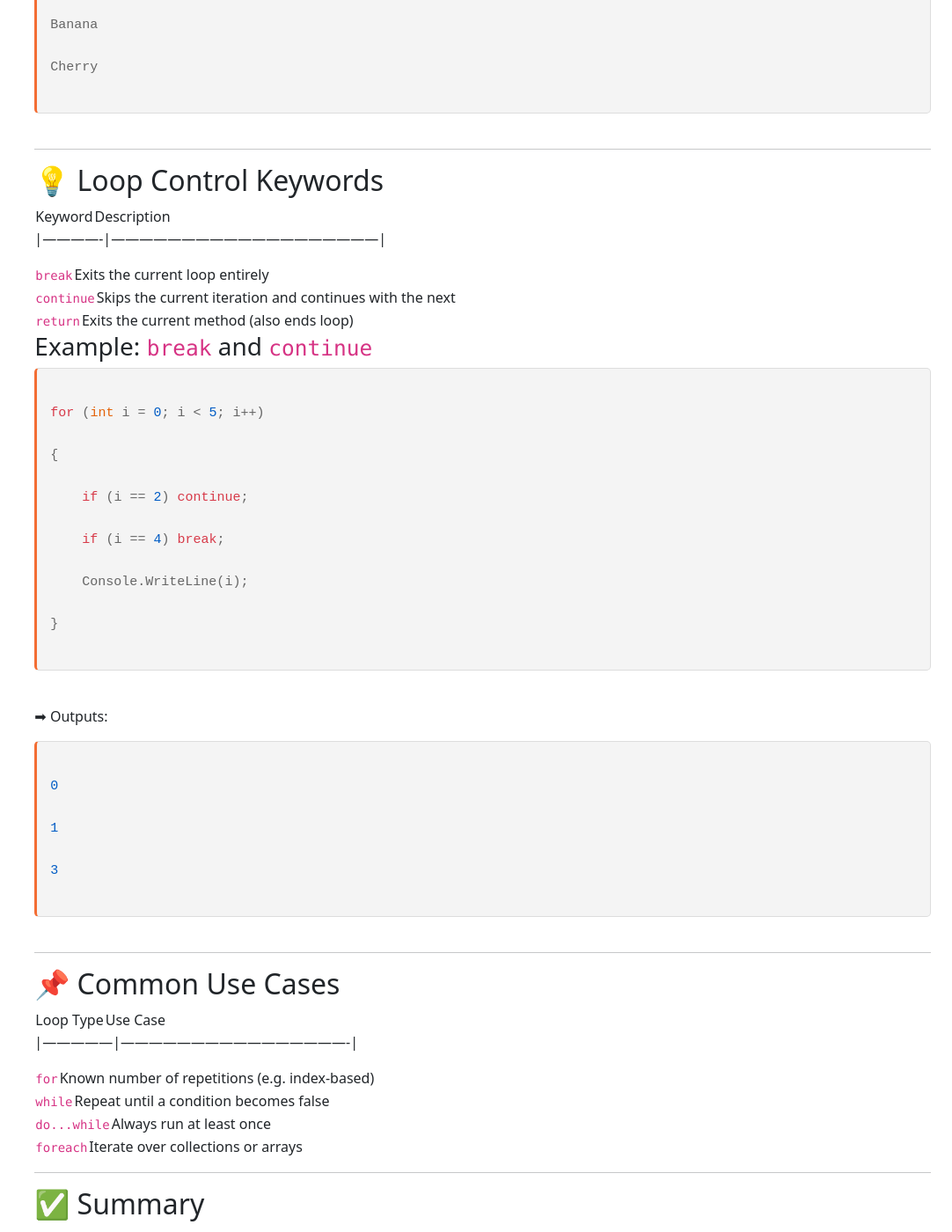
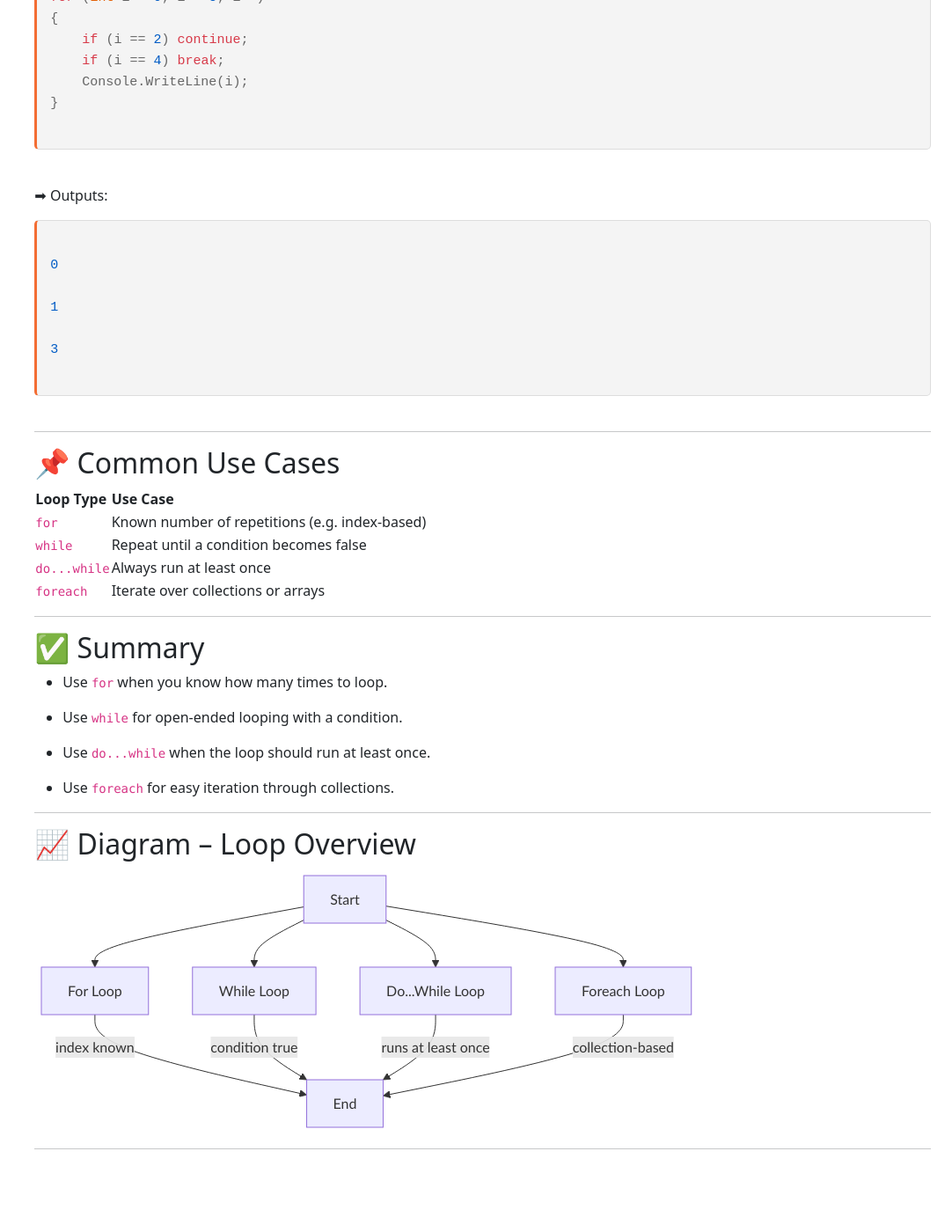
Before and after one commit to buribalkan/C-SHARP-Training, a Jekyll site: the page built from Loops.md, in a window 1280 px wide and 1400 px high, scrolled down 2997 px. Shown: the whole window at 88% size, without its empty margins (198-1280 px from the left). Built offline with Jekyll 4.4.1, drawn with Linux system fonts in a browser that asks for light colours; nearby versions of some CDN libraries; our own code applies the rules of GitHub Pages for plain Markdown files; after the commit the page ends 4349 px from its top, so only the background shows below that.

````diff
--- a/Loops.md
+++ b/Loops.md
@@ -21,11 +21,8 @@ Use when the number of iterations is known.
 ```csharp
 
 for (int i = 0; i < 5; i++)
-
 {
-
     Console.WriteLine($"Iteration {i}");
-
 }
 
 ```
@@ -65,15 +62,10 @@ Repeats **as long as a condition is true**.
 ```csharp
 
 int count = 0;
-
 while (count < 3)
-
 {
-
     Console.WriteLine($"Count: {count}");
-
     count++;
-
 }
 
 ```
@@ -109,17 +101,11 @@ Like `while`, but **guarantees at least one execution**.
 ```csharp
 
 int num = 0;
-
 do
-
 {
-
     Console.WriteLine($"Number: {num}");
-
     num++;
-
 }
-
 while (num < 2);
 
 ```
@@ -153,13 +139,9 @@ Iterates over a **collection** or array.
 ```csharp
 
 string[] fruits = { "Apple", "Banana", "Cherry" };
-
 foreach (var fruit in fruits)
-
 {
-
     Console.WriteLine(fruit);
-
 }
 
 ```
@@ -188,15 +170,11 @@ Cherry
 
 
 
-| Keyword     | Description                                             |
-
-|-------------|---------------------------------------------------------|
-
-| `break`     | Exits the current loop entirely                         |
-
+| Keyword     | Description |
+| ----------- | ----------- |
+| `break`     | Exits the current loop entirely |
 | `continue`  | Skips the current iteration and continues with the next |
-
-| `return`    | Exits the current method (also ends loop)               |
+| `return`    | Exits the current method (also ends loop) |
 
 
 
@@ -207,15 +185,10 @@ Cherry
 ```csharp
 
 for (int i = 0; i < 5; i++)
-
 {
-
     if (i == 2) continue;
-
     if (i == 4) break;
-
     Console.WriteLine(i);
-
 }
 
 ```
@@ -244,17 +217,12 @@ for (int i = 0; i < 5; i++)
 
 
 
-| Loop Type     | Use Case                                        |
-
-|---------------|-------------------------------------------------|
-
-| `for`         | Known number of repetitions (e.g. index-based)  |
-
-| `while`       | Repeat until a condition becomes false          |
-
-| `do...while`  | Always run at least once                        |
-
-| `foreach`     | Iterate over collections or arrays              |
+| Loop Type     | Use Case |
+| --------------- | ---------- |
+| `for`| Known number of repetitions (e.g. index-based)  |
+| `while` | Repeat until a condition becomes false |
+| `do...while`| Always run at least once |
+| `foreach`| Iterate over collections or arrays |
 
 
 
````
